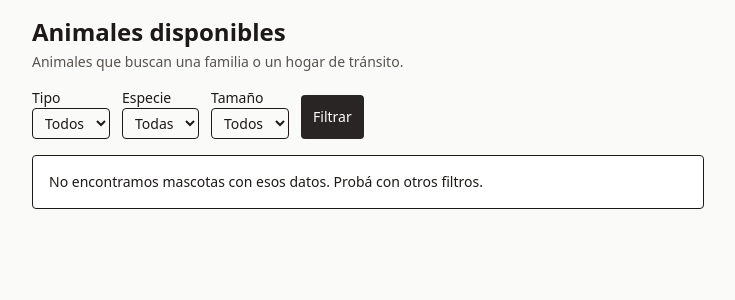
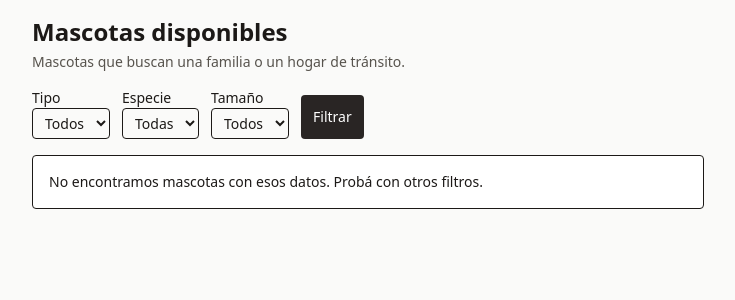
Before and after one commit to cbeltran90/Huella-Urbana, a Django app: template templates/publicaciones/disponibles.html in a window 1280 px wide. Shown: the part 77-377 px from the top of the page, without its empty margins (272-1007 px from the left). Run offline with Django 5.2, Linux system fonts and the light colour scheme; the template is opened without the code that fills it, so the values that code supplies are empty; style sheets or scripts are compiled from the project's sources; parts of the project's set-up code (start-up, migrations or seed data) failed here and were passed over.

Commit message:
fix(publicaciones): «mascotas» en lugar de «animales» en los listados y el mapa

```diff
--- a/apps/mapa/capas.py
+++ b/apps/mapa/capas.py
@@ -15,7 +15,7 @@ _CAPA_DE = {tipo: capa for capa, tipos in CAPAS.items() for tipo in tipos}
 
 # Cómo se presenta cada capa. La letra distingue los marcadores sin depender del color (RNF19).
 LEYENDAS = {
-    "perdidos": {"nombre": "Animales perdidos", "letra": "P", "color": "bg-red-700"},
+    "perdidos": {"nombre": "Mascotas perdidas", "letra": "P", "color": "bg-red-700"},
     "adopcion": {"nombre": "Adopción y tránsito", "letra": "A", "color": "bg-emerald-700"},
 }
 
--- a/templates/mapa/_resumen.html
+++ b/templates/mapa/_resumen.html
@@ -15,7 +15,7 @@
   {% if publicacion.etiqueta_urgente %}<p class="mt-1 text-sm font-semibold text-red-800">Urgente</p>{% endif %}
   {% if foto %}
     <img src="{% get_media_prefix %}{{ foto.archivo }}"
-         alt="Foto del animal"
+         alt="Foto de la mascota"
          loading="lazy"
          class="mt-3 h-48 w-full rounded object-cover">
   {% endif %}
--- a/templates/mapa/mapa.html
+++ b/templates/mapa/mapa.html
@@ -26,7 +26,7 @@
          role="region"
          aria-label="Mapa de publicaciones de Ushuaia"></div>
     <div id="mapa-detalle" class="mt-4">
-      <p class="text-sm text-stone-600">Tocá un punto para ver al animal.</p>
+      <p class="text-sm text-stone-600">Tocá un punto para ver a la mascota.</p>
     </div>
   </section>
   {{ mapa_config|json_script:"mapa-config" }}
--- a/templates/publicaciones/disponibles.html
+++ b/templates/publicaciones/disponibles.html
@@ -1,9 +1,9 @@
 {% extends "base.html" %}
-{% block titulo %}Animales disponibles · Huella Urbana{% endblock %}
+{% block titulo %}Mascotas disponibles · Huella Urbana{% endblock %}
 {% block contenido %}
   <section class="mx-auto max-w-2xl">
-    <h1 class="text-2xl font-bold">Animales disponibles</h1>
-    <p class="mt-1 text-sm text-stone-600">Animales que buscan una familia o un hogar de tránsito.</p>
+    <h1 class="text-2xl font-bold">Mascotas disponibles</h1>
+    <p class="mt-1 text-sm text-stone-600">Mascotas que buscan una familia o un hogar de tránsito.</p>
     <form method="get" class="mt-4 flex flex-wrap items-end gap-3 text-sm">
       {% include "publicaciones/_filtros_listado.html" %}
       <button type="submit" class="min-h-11 rounded bg-stone-800 px-3 text-white">Filtrar</button>
--- a/templates/publicaciones/perdidos.html
+++ b/templates/publicaciones/perdidos.html
@@ -1,8 +1,8 @@
 {% extends "base.html" %}
-{% block titulo %}Animales perdidos · Huella Urbana{% endblock %}
+{% block titulo %}Mascotas perdidas · Huella Urbana{% endblock %}
 {% block contenido %}
   <section class="mx-auto max-w-2xl">
-    <h1 class="text-2xl font-bold">Animales perdidos</h1>
+    <h1 class="text-2xl font-bold">Mascotas perdidas</h1>
     <form method="get"
           id="filtros"
           class="mt-4 flex flex-wrap items-end gap-3 text-sm">
```
Also changed, not shown: apps/publicaciones/tests/test_vista_disponibles.py (+1 -0 lines), apps/publicaciones/tests/test_vista_perdidos.py (+1 -0 lines).
